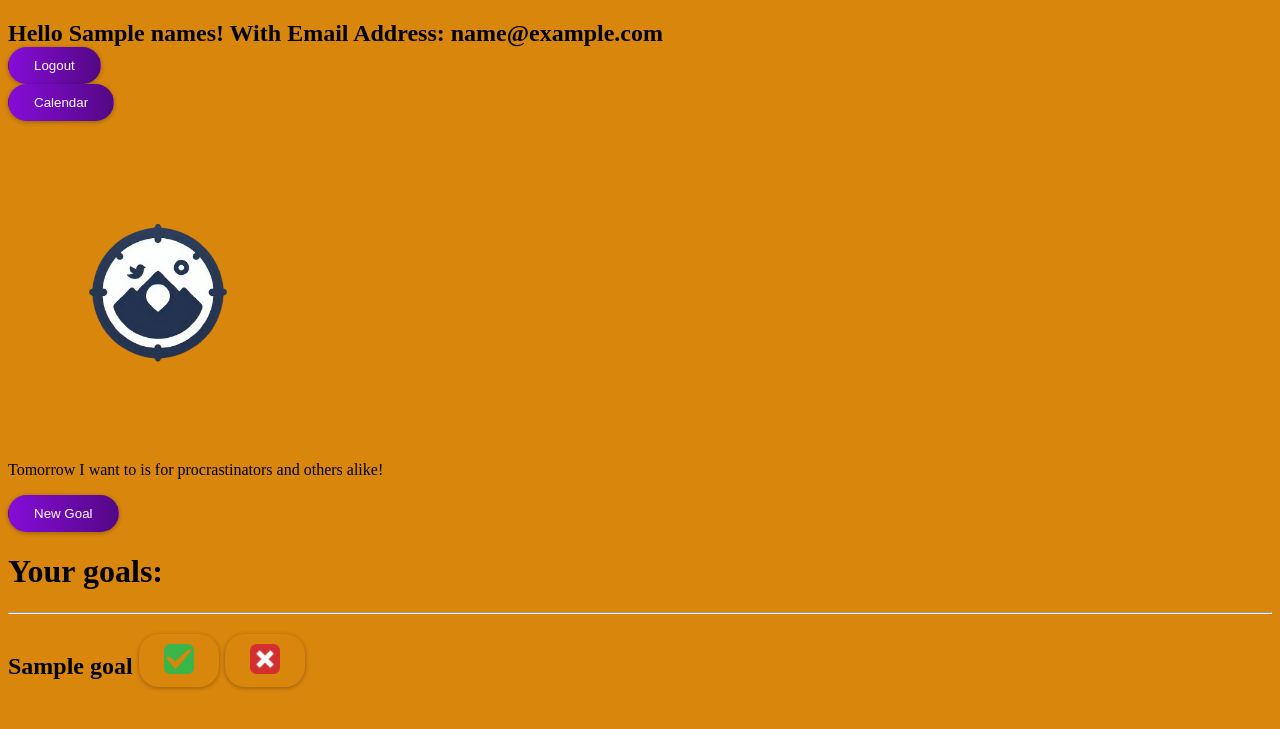
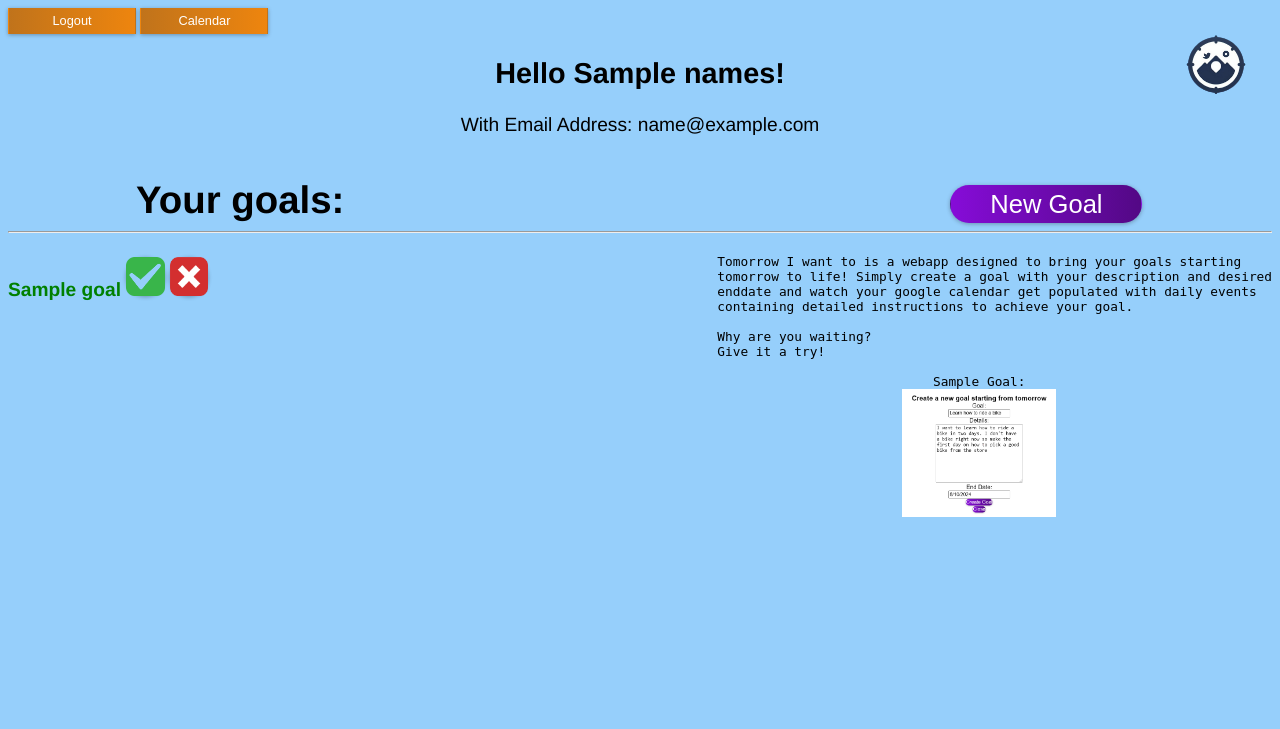
Before and after one commit to erkambo/TIWT, a Flask app: template templates/goals.html in a window 1280 px wide. Shown: the top 729 px of the page. Run offline with Flask 3, Linux system fonts and the light colour scheme; the template is opened without the code that fills it: most values are stand-ins (such as "Sample title", 1, 10 or a date in 2020).

Commit message:
Day 7
Quality of life improvments, styling changes, env variables

```diff
--- a/app.py
+++ b/app.py
@@ -126,10 +126,10 @@ def main():
     except HttpError as error:
         print(f"An error occurred: {error}")
 
-def parsing_events(initial_response):
+def parsing_events(initial_response,user_input):
     #Splitting response into individual day entries:
     day_entries = initial_response.split("Day ")
-
+    stripped_input = user_input.replace("I want to","")
     for entry in day_entries[1:]:
         #Extract day number
         day_number = entry.split(":")[0].strip()
@@ -137,7 +137,7 @@ def parsing_events(initial_response):
         #extract summary
 
         summary_match = re.search(r'summary: ([^\n]+)', entry) #includes else condition so it at least shows something
-        summary = summary_match.group(0) if summary_match else f"Day {day_number}"
+        summary = summary_match.group(0) if summary_match else f"Day {day_number}: {stripped_input}"
 
         # Extract description
         description_match = re.search(r'description: ([^\n]+)', entry)
@@ -193,7 +193,8 @@ def eventcreation(gptevent):
 
 
 def ask_gpt(prompt, model="gpt-4o-mini"):
-    detailed_prompt = prompt + " , Using the text before here, I want you to start creating a routine for the user depending on how many days they specify. Return your answer in the format Example: summary: Day 1: Learn Multiplication in 10 days description: Start learning your twos (add much more detail here this is just an example) colorID: 6 start:{ dateTime:2024-07-31T19:00:00, timeZone: America/New_York, } end:{ dateTime:2024-07-31T23, timeZone: America/New_York) The events need to start from tomorrow and go on for the amount requested creating events for each day. Do not add any other information or confirmation. Todays date is 2024-08-02"
+    todays_date = datetime.date.today()
+    detailed_prompt = prompt + " , Using the text before here, I want you to start creating a routine for the user depending on how many days they specify. Return your answer in the format Example: summary: Day 1: Learn Multiplication in 10 days description: Start learning your twos (add much more detail here this is just an example) colorID: 6 start:{ dateTime:2024-07-31T19:00:00, timeZone: America/New_York, } end:{ dateTime:2024-07-31T23, timeZone: America/New_York) The events need to start from tomorrow and go on for the amount requested creating events for each day. Do not add any other information or confirmation. Dont just say Day: say Day: goal for titles" + f"Todays date is {todays_date}"
 
     messages = [{"role": "user", "content": detailed_prompt}]
     response = openai.ChatCompletion.create(
@@ -276,7 +277,7 @@ def protected_area():
 @app.route("/calendar", methods = ["GET","POST"])
 def calendar():
     eventlist = main()
-    return render_template("calendar.html", calendarlist = list(eventlist.values()))
+    return render_template("calendar.html", calendarlist = list(eventlist.values()),datelist = list(eventlist.keys()))
 
 @app.route("/processingevent",methods=["GET","POST"])
 def processingevent():
@@ -291,7 +292,7 @@ def processingevent():
         user_input = request.form['goal']
 
         chatgpt_response = ask_gpt(user_input)
-        parsing_events(chatgpt_response)
+        parsing_events(chatgpt_response,user_input)
         # eventcreation()
         return redirect("/goals")
 
--- a/static/style.css
+++ b/static/style.css
@@ -1,17 +1,80 @@
 body {
-    background-color: #76cffb;
+    background-color: #96cffb;
+    font-family: "Helvetica", "sans-serif";
+
 }
 
-button {
-    background-image: linear-gradient(to right, #860cd8, #530885);
-    border-radius: 20px;
+.logo{
+    position: absolute;
+    right:0;
+    top:0;
+    width:10vw;
+    height:10vw;
+}
+
+.header button {
+    background-image: linear-gradient(to right, #c0731b, #ee850e);
+    border-radius: 0px;
     border: 1px solid transparent;
     box-shadow: 0 1px 4px rgba(0, 0, 0, 0.3);
     color: #fff;
     cursor: pointer;
-    padding: 10px 25px;
+    padding: unset;
+    width: 10vw;
+    height: 2vw;
+    text-align: center;
+    font-size: 1vw;
+
+}
+button {
+    background-image: linear-gradient(to right, #860cd8, #530885);
+    border-radius: 20vw;
+    border: 0.1vw solid transparent;
+    box-shadow: 0 1px 4px rgba(0, 0, 0, 0.3);
+    color: #fff;
+    cursor: pointer;
+    padding: unset;
+    text-align: center;
+}
+.inline{
+    display: inline;
 }
 
+.goal-welcome{
+    text-align: center;
+    font-size: 1.5vw;
+}
+.goalbutton{
+    background-image: linear-gradient(to right, #860cd8, #530885);
+    border-radius: 20vw;
+    border: 0.1vw solid transparent;
+    box-shadow: 0 1px 4px rgba(0, 0, 0, 0.3);
+    color: #fff;
+    cursor: pointer;
+    padding: unset;
+    width: 15vw;
+    height: 3vw;
+    text-align: center;
+    font-size: 2vw;
+
+}
+.goal-goals{
+    font-size: 1vw;
+    margin-right:4vw;
+    display: inline;
+
+}
+.goal-goals button{
+    width: 3vw;
+    height: 3vw;
+    outline:none;
+    padding: unset;
+
+}
+.goal-goals img{
+    width: 3vw;
+    height: 3vw;
+}
 .newgoal {
     background-color: rgba(0, 0, 0, 0.3);
     opacity: 0;
--- a/templates/eventcreated.html
+++ b/templates/eventcreated.html
@@ -9,7 +9,7 @@
             The details are {{details}}
             You want to finish it by {{date}}
 
-            <a href = "{{url_for("calendar")}}"> Take me back </a>
+            <a href = "/goals"> Take me back </a>
         </pre>
         <a href="https://github.com/erkambo/TIWT/">visit the github</a>
 
--- a/templates/goals.html
+++ b/templates/goals.html
@@ -1,20 +1,27 @@
 <!DOCTYPE html>
 <html lang="en">
-<head>
+<head class = "header">
     <meta charset="UTF-8">
     <title>Goals</title>
     <link rel="stylesheet" href="/static/style.css">
 </head>
-<body style="background-color:#D8860C">
-    <h2>Hello {{names}}! With Email Address: {{email}} <br/>
-        <a href='/logout'><button>Logout</button></a> <br/> <a href='/calendar'><button>Calendar</button></a></h2> <img src="/static/favico.ico.png" width="300" height="300">
+<body >
+    <div class = "header">
+        <a href='/logout'><button>Logout</button></a> <a href='/calendar'><button>Calendar</button></a>
 
-    <p>
-        Tomorrow I want to is for procrastinators and others alike!
+        <div class = "goal-welcome">
+            <h2>Hello {{names}}!</h2>
+            <p > With Email Address: {{email}}</p> <br>
 
-    </p>
+        </div>
+    </div>
 
-    <button id="goalbutton">New Goal</button>
+
+     <img class = "logo" src="/static/favico.ico.png"  width ="300" height="300">
+
+
+
+
 
     <div class="newgoal" id="newgoal">
         <div class="goal-inner">
@@ -36,18 +43,21 @@
     </div>
 
     <div>
+        <h1 style="font-size: 3vw; margin-right:47vw; margin-left:10vw;" class="inline">Your goals:</h1>
+        <button id="goalbutton" class="goalbutton inline">New Goal</button>
+        <hr>
 
-            <h1>Your goals:</h1>
-            <hr>
-            <h2>
-            {%if goals %}
+        <div style="display: flex; justify-content: space-between;">
+            <div class="goal-goals" style="width: 60%;">
+                <h2 style="color: green;">
+                    {% if goals %}
                         {% for goal in goals %}
                             <form action="{{ url_for('processingevent') }}" method="post" style="display:inline;">
-{{ goal }}  <button type="submit" style="border:none; background:none;">
+                                {{ goal }}
+                                <button type="submit" style="border:none; background:none;">
                                     <img src="/static/greencheck.png" width="30" height="30" alt="Complete">
                                     <input type="hidden" name="goal" value="{{ goal }}">
                                 </button>
-
                             </form>
 
                             <form action="{{ url_for('processingevent') }}" method="post" style="display:inline;">
@@ -58,14 +68,28 @@
                             </form>
                             <br><br>
                         {% endfor %}
-            {%else %}
-               <p>No goals found </p>
-            {%endif%}
+                    {% else %}
+                        <p>No goals found</p>
+                    {% endif %}
                 </h2>
-
-
             </div>
 
+            <div style="width: 70%; font-size:1vw"> <!-- Adjust the width as necessary -->
+                <pre>
+                    Tomorrow I want to is a webapp designed to bring your goals starting
+                    tomorrow to life! Simply create a goal with your description and desired
+                    enddate and watch your google calendar get populated with daily events
+                    containing detailed instructions to achieve your goal.
+
+                    Why are you waiting?
+                    Give it a try!
+
+                                                Sample Goal:
+                                            <img src="/static/sample.png" style="height:10vw; width:12vw;">
+                </pre>
+            </div>
+        </div>
+    </div>
 
     <script src="/static/script.js"></script>
 </body>
--- a/templates/menu.html
+++ b/templates/menu.html
@@ -2,11 +2,12 @@
 <html lang = en>
     <div class = "center">
         <head >
-        <h2 style="background-color:#96cffb" height = "400px"> Welcome to TIWT: tomorrow I want to <h2>
+        <img src="/static/favico.ico.png" width="500" height="500">
+        <h2 style="background-color:#86cffb" > Welcome to TIWT: tomorrow I want to <h2>
         <link rel="stylesheet" href="/static/style.css">
         </head>
 
-    <body style="background-color:#76cffb">
+    <body>
 
 To start setting goals, please Login: <br> <br>
 <a href='/login'><button>Login</button></a>
```
Also changed, not shown: other parts of static/style.css (+23 -6 lines), templates/calendar.html (+23 -16 lines), static/sample.png (added). Lines whose indentation alone changed are shown as unchanged.
